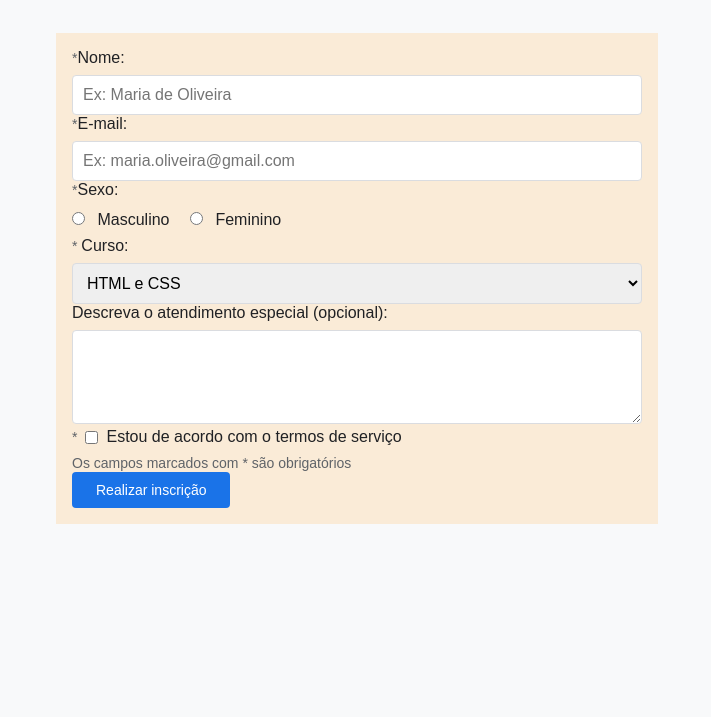
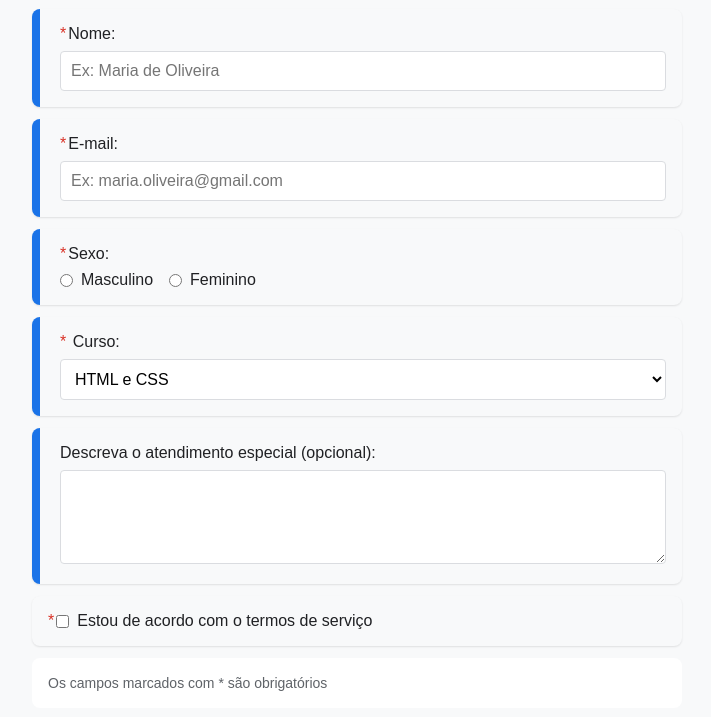
Before and after one commit to YurizinDEV/desafio-forms, a website built with Vite: page index.html in a window 1280 px wide. Shown: the part 131-848 px from the top of the page, without its empty margins (283-994 px from the left). Before the commit the page ends 800 px from the top, so only its background shows below. Built offline with nearby package versions, Linux system fonts and the light colour scheme.

Commit message:
feat: adicionar novos estilos e estrutura para o formulário, incluindo cabeçalho, grupos de opções e reset de CSS

```diff
--- /dev/null
+++ b/public/assets/css/form-actions.css
@@ -0,0 +1,33 @@
+/* Área de informação e submissão */
+.form-info {
+    background-color: var(--white);
+    border-left: none !important;
+}
+
+.form-info span {
+    font-size: 14px;
+    color: var(--secondary-text);
+}
+
+.form-submit {
+    padding: 24px;
+    background-color: var(--white);
+    box-shadow: var(--shadow);
+    margin-bottom: 0;
+    border-left: none !important;
+}
+
+/* Botão */
+button[type="submit"] {
+    background-color: var(--primary-color);
+    color: var(--white);
+    border: none;
+    border-radius: 4px;
+    padding: 10px 24px;
+    font-size: 14px;
+    font-weight: 500;
+}
+
+button[type="submit"]:hover {
+    background-color: #0d65d9;
+}
--- /dev/null
+++ b/public/assets/css/form-controls.css
@@ -0,0 +1,34 @@
+/* Estilos para campos de formulário */
+label {
+    display: block;
+    margin-bottom: 8px;
+    font-size: 16px;
+}
+
+input[type="text"],
+input[type="email"],
+textarea,
+select {
+    width: 100%;
+    padding: 10px;
+    border: 1px solid var(--border-color);
+    border-radius: 4px;
+    background-color: var(--white);
+}
+
+input[type="text"]:focus,
+input[type="email"]:focus,
+textarea:focus,
+select:focus {
+    border-color: var(--primary-color);
+    outline: none;
+}
+
+/* Campos obrigatórios */
+span {
+    color: var(--error-color);
+}
+
+label span {
+    margin-right: 2px;
+}
--- /dev/null
+++ b/public/assets/css/form-groups.css
@@ -0,0 +1,29 @@
+/* Estilos para grupos de opções e checkbox */
+.radio-group {
+    display: flex;
+    align-items: center;
+}
+
+input[type="radio"],
+input[type="checkbox"] {
+    margin-right: 8px;
+}
+
+.radio-group label {
+    display: inline-block;
+    margin-right: 16px;
+    margin-bottom: 0;
+}
+
+/* Checkbox */
+.checkbox-block {
+    border-left: none !important;
+    display: flex;
+    align-items: center;
+}
+
+.checkbox-block label {
+    display: flex;
+    align-items: center;
+    margin-bottom: 0;
+}
--- /dev/null
+++ b/public/assets/css/form-structure.css
@@ -0,0 +1,23 @@
+/* Estrutura básica do formulário */
+form {
+    width: 100%;
+}
+
+.form-block,
+.form-info,
+.form-submit {
+    width: 100%;
+    padding: 16px;
+    margin-bottom: 12px;
+    border-radius: 8px;
+}
+
+.form-block {
+    background-color: var(--background-color);
+    box-shadow: var(--shadow);
+}
+
+.form-block:nth-child(-n+5) {
+    border-left: 8px solid var(--primary-color);
+    padding-left: 20px;
+}
--- a/public/assets/css/form.css
+++ /dev/null
@@ -1,133 +0,0 @@
-.container {
-    max-width: 650px;
-    width: 100%;
-}
-
-/* Cabeçalho do formulário */
-.header {
-    background-color: var(--white);
-    padding: 24px;
-    position: relative;
-}
-
-h1 {
-    color: var(--text-color);
-    font-size: 28px;
-    font-weight: 400;
-    margin-bottom: 12px;
-}
-
-.header-icon {
-    position: absolute;
-    top: 24px;
-    right: 24px;
-}
-
-.header p {
-    color: var(--secondary-text);
-    font-size: 14px;
-}
-
-/* Formulário */
-form {
-    border-radius: 0 0 8px 8px;
-    margin-top: 12px;
-    padding: 24px;
-}
-
-/* Estilo para cada grupo de campo */
-form>div {
-    background-color: antiquewhite;
-    padding: 16px;
-    margin-bottom: 24px;
-    position: relative;
-}
-
-/* Campos com borda azul à esquerda */
-form>div:not(:last-child):not(:nth-last-child(2)) {
-    border-left: 8px solid var(--primary-color);
-    padding-left: 20px;
-}
-
-/* Estilos para labels */
-label {
-    display: block;
-    margin-bottom: 8px;
-    font-size: 16px;
-}
-
-/* Estilos para inputs de texto e email */
-input[type="text"],
-input[type="email"],
-textarea,
-select {
-    width: 100%;
-    padding: 10px;
-    border: 1px solid var(--border-color);
-    border-radius: 4px;
-    font-size: 16px;
-}
-
-input[type="text"]:focus,
-input[type="email"]:focus,
-textarea:focus,
-select:focus {
-    border-color: var(--primary-color);
-    outline: none;
-}
-
-/* Estilos para o seletor de sexo */
-input[type="radio"] {
-    margin-right: 8px;
-}
-
-input[type="radio"]+label {
-    display: inline-block;
-    margin-right: 16px;
-}
-
-/* Estilos para o checkbox de termos */
-input[type="checkbox"] {
-    margin-right: 8px;
-}
-
-/* Botão de envio */
-button[type="submit"] {
-    background-color: var(--primary-color);
-    color: var(--white);
-    border: none;
-    border-radius: 4px;
-    padding: 10px 24px;
-    font-size: 14px;
-    font-weight: 500;
-}
-
-button[type="submit"]:hover {
-    background-color: #0d65d9;
-}
-
-/* Estilo para asteriscos de campos obrigatórios */
-span {
-    color: var(--error-color);
-}
-
-/* Estilos para o texto de campos obrigatórios */
-div:nth-last-child(2) span {
-    font-size: 14px;
-    color: var(--secondary-text);
-}
-
-/* Layout específico para seção de sexo */
-div:nth-child(3) label:first-child {
-    margin-bottom: 12px;
-}
-
-/* Ajustes específicos para o checkbox de termos */
-div:nth-last-child(3) label {
-    display: flex;
-    align-items: center;
-}
-
-div:nth-last-child(3) label span {
-    margin-right: 8px;
-}
--- /dev/null
+++ b/public/assets/css/header.css
@@ -0,0 +1,27 @@
+/* Estilos do cabeçalho */
+.header {
+    background-color: var(--background-color);
+    padding: 24px;
+    position: relative;
+    border-radius: 8px;
+    margin-bottom: 12px;
+    box-shadow: var(--shadow);
+}
+
+h1 {
+    color: var(--text-color);
+    font-size: 28px;
+    font-weight: 400;
+    margin-bottom: 12px;
+}
+
+.header-icon {
+    position: absolute;
+    top: 24px;
+    right: 24px;
+}
+
+.header p {
+    color: var(--secondary-text);
+    font-size: 14px;
+}
--- a/public/assets/css/index.css
+++ b/public/assets/css/index.css
@@ -1,2 +1,6 @@
-@import url(global.css);
-@import url(form.css);
+@import url(reset.css);
+@import url(header.css);
+@import url(form-structure.css);
+@import url(form-controls.css);
+@import url(form-groups.css);
+@import url(form-actions.css);
--- a/public/assets/css/global.css
+++ b/public/assets/css/reset.css
@@ -13,6 +13,7 @@
     --secondary-text: #5f6368;
     --background-color: #f8f9fa;
     --white: #ffffff;
+    --shadow: 0 1px 2px rgba(0, 0, 0, 0.1);
 }
 
 body {
@@ -21,6 +22,7 @@ body {
     display: flex;
     justify-content: center;
     padding: 20px;
+    min-height: 100vh;
 }
 
 button {
@@ -32,3 +34,8 @@ select,
 textarea {
     font-size: 16px;
 }
+
+.container {
+    max-width: 650px;
+    width: 100%;
+}
```
